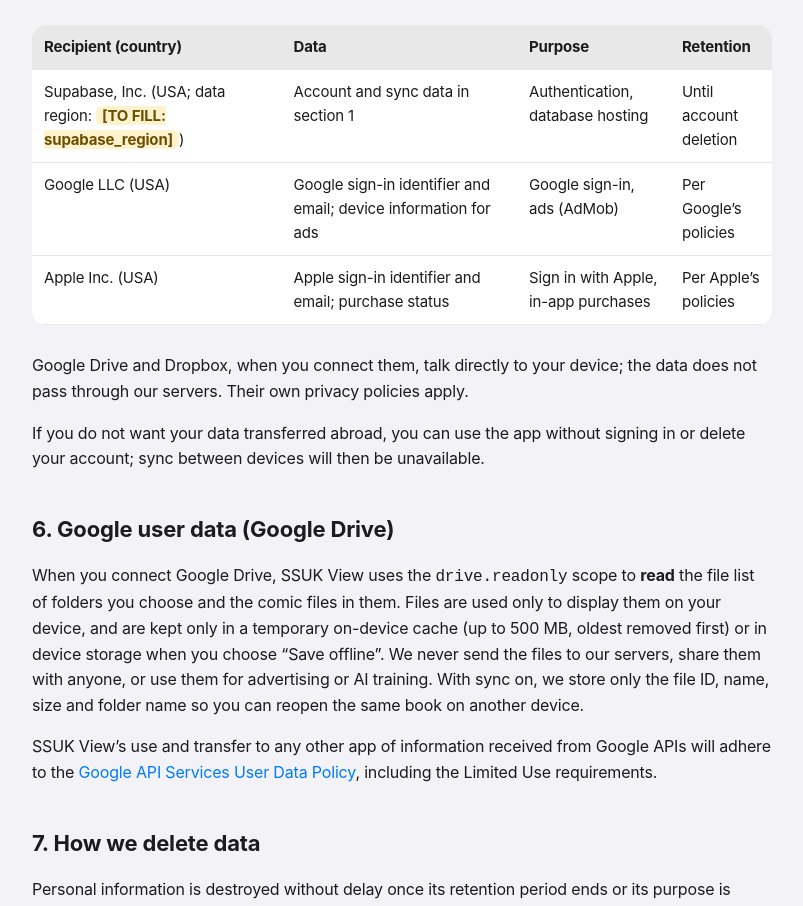
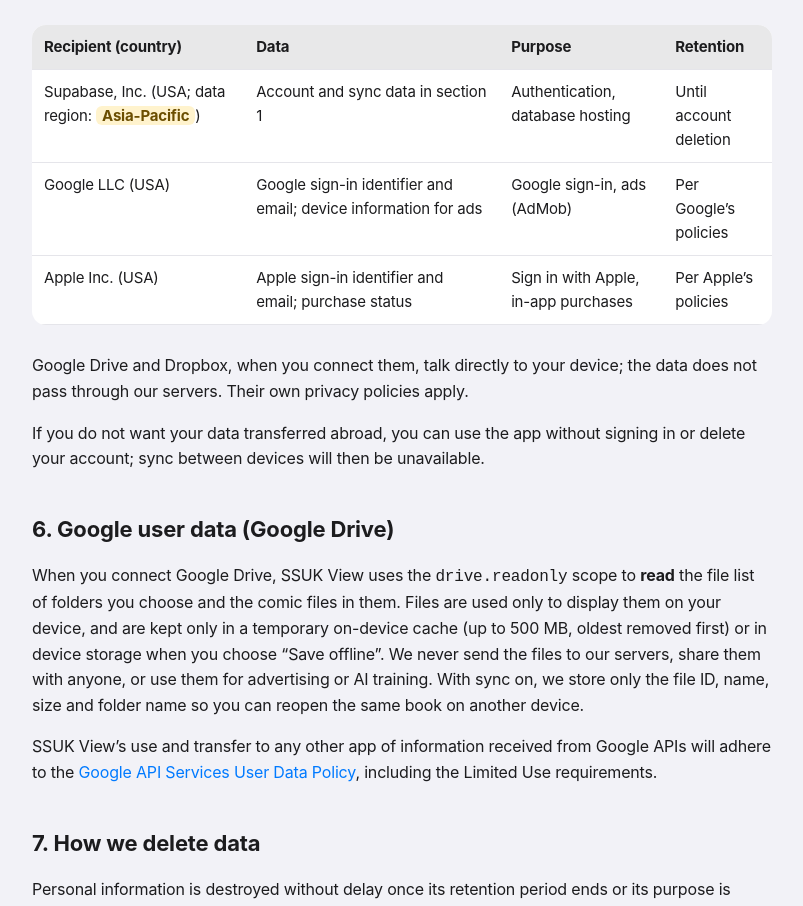
Before and after one commit to sinabrolab/ssukview, a plain HTML site: page en/privacy.html in a window 1280 px wide. Shown: the part 2304-3210 px from the top of the page, without its empty margins (238-1041 px from the left). Drawn offline with Linux system fonts and the light colour scheme; a web font is replaced by a local one.

Commit message:
Update privacy.html
privacy region update

```diff
--- a/en/privacy.html
+++ b/en/privacy.html
@@ -66,7 +66,7 @@
 <p>We use the following processors to run the Service; some process data outside Korea. Transfers happen over the network while you use the Service.</p>
 <div class="table-scroll"><table>
 <tr><th>Recipient (country)</th><th>Data</th><th>Purpose</th><th>Retention</th></tr>
-<tr><td>Supabase, Inc. (USA; data region: <span class="todo">[TO FILL: supabase_region]</span>)</td><td>Account and sync data in section 1</td><td>Authentication, database hosting</td><td>Until account deletion</td></tr>
+<tr><td>Supabase, Inc. (USA; data region: <span class="todo">Asia-Pacific</span>)</td><td>Account and sync data in section 1</td><td>Authentication, database hosting</td><td>Until account deletion</td></tr>
 <tr><td>Google LLC (USA)</td><td>Google sign-in identifier and email; device information for ads</td><td>Google sign-in, ads (AdMob)</td><td>Per Google’s policies</td></tr>
 <tr><td>Apple Inc. (USA)</td><td>Apple sign-in identifier and email; purchase status</td><td>Sign in with Apple, in-app purchases</td><td>Per Apple’s policies</td></tr>
 </table></div>
```
